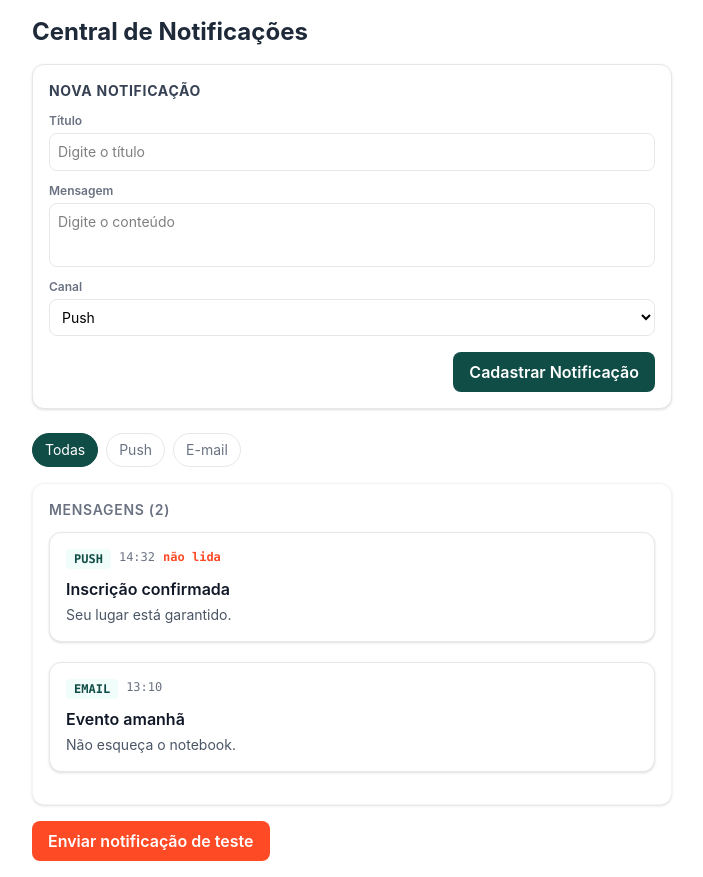
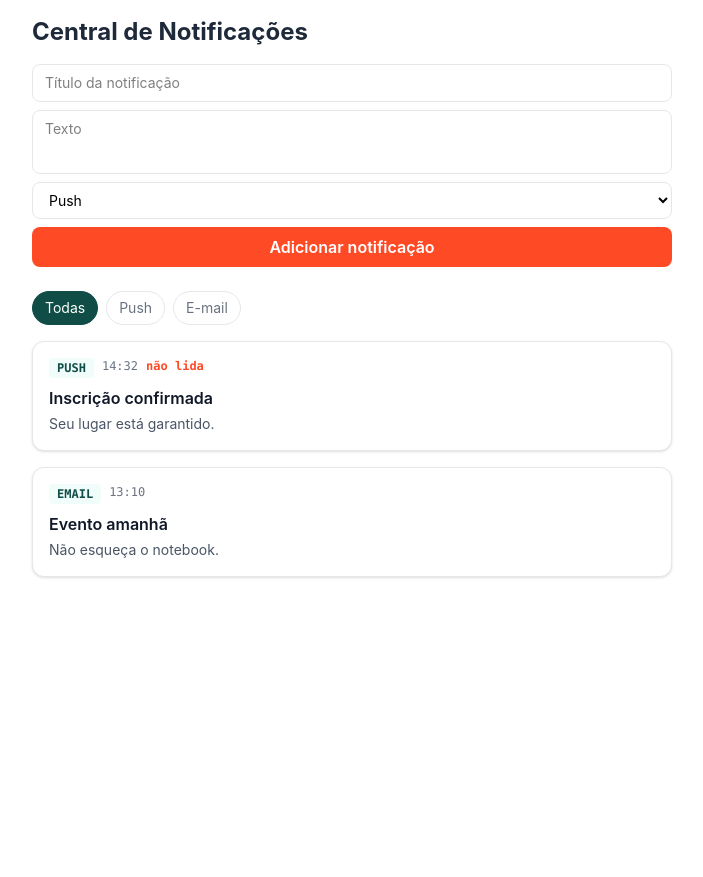
Before and after one commit to Elo-Carvalho-senai/notificacoes-frontend-grupo3, a React (Vite) app: page / in a window 1280 px wide. Shown: the whole page, without its empty margins (288-991 px from the left). After the commit the page ends 800 px from the top, so only its background shows below. Built offline with nearby package versions, Linux system fonts and the light colour scheme; the HTML template or start-up script is replaced by a standard one.

Commit message:
extrai FilterBar e NotificationList, atualiza NotificationForm controlado

```diff
--- a/src/App.jsx
+++ b/src/App.jsx
@@ -1,90 +1,9 @@
 import { useState } from "react";
 import FilterBar from "./components/FilterBar";
 import NotificationList from "./components/NotificationList";
-import NotificationCard from "./components/NotificationCard";
-import Button from "./components/Button";
+import NotificationForm from "./components/NotificationForm";
 
-// Componente do Formulário Controlado (Parte 4) inserido no mesmo arquivo para ficar 100% completo
-function NotificationForm({ onAdicionar }) {
-  const [titulo, setTitulo] = useState("");
-  const [texto, setTexto] = useState("");
-  const [canal, setCanal] = useState("PUSH");
-
-  function handleSubmit(e) {
-    e.preventDefault();
-
-    // Impede o envio se os campos estiverem em branco
-    if (!titulo.trim() || !texto.trim()) {
-      alert("Por favor, preencha o título e a mensagem!");
-      return;
-    }
-
-    const novaNotificacao = {
-      id: Date.now(),
-      canal,
-      hora: new Date().toLocaleTimeString("pt-BR", { hour: "2-digit", minute: "2-digit" }),
-      titulo,
-      texto,
-      lida: false,
-    };
-
-    // Elevação de estado: envia a nova notificação para o componente pai (App)
-    onAdicionar(novaNotificacao);
-
-    // Limpa os campos após o envio
-    setTitulo("");
-    setTexto("");
-    setCanal("PUSH");
-  }
-
-  return (
-    <form onSubmit={handleSubmit} className="bg-white border border-gray-200 rounded-xl p-4 mb-6 shadow-sm flex flex-col gap-3">
-      <h2 className="text-sm font-bold text-gray-700 uppercase tracking-wider">Nova Notificação</h2>
-
-      <div className="flex flex-col gap-1">
-        <label className="text-xs font-semibold text-gray-500">Título</label>
-        <input
-          type="text"
-          value={titulo}
-          onChange={(e) => setTitulo(e.target.value)}
-          placeholder="Digite o título"
-          className="border border-gray-200 rounded-lg p-2 text-sm focus:outline-marca"
-        />
-      </div>
-
-      <div className="flex flex-col gap-1">
-        <label className="text-xs font-semibold text-gray-500">Mensagem</label>
-        <textarea
-          value={texto}
-          onChange={(e) => setTexto(e.target.value)}
-          placeholder="Digite o conteúdo"
-          className="border border-gray-200 rounded-lg p-2 text-sm focus:outline-marca resize-none h-16"
-        />
-      </div>
-
-      <div className="flex flex-col gap-1">
-        <label className="text-xs font-semibold text-gray-500">Canal</label>
-        <select
-          value={canal}
-          onChange={(e) => setCanal(e.target.value)}
-          className="border border-gray-200 rounded-lg p-2 text-sm bg-white focus:outline-marca"
-        >
-          <option value="PUSH">Push</option>
-          <option value="EMAIL">E-mail</option>
-        </select>
-      </div>
-
-      <div className="flex justify-end mt-1">
-        <Button variant="primario">Cadastrar Notificação</Button>
-      </div>
-    </form>
-  );
-}
-
-// Componente Principal
-export default function App() {
-  const [filtro, setFiltro] = useState("todas");
-  const [notificacoes, setNotificacoes] = useState([
+const notificacoesIniciais = [
   {
     id: 1,
     canal: "PUSH",
@@ -101,52 +20,30 @@ export default function App() {
     texto: "Não esqueça o notebook.",
     lida: true,
   },
-  ]);
+];
 
-  // Função utilizada para o botão de teste e também pelo formulário real
-  const lidarComAdicionar = (nova) => {
+export default function App() {
+  const [filtro, setFiltro] = useState("todas");
+  const [notificacoes, setNotificacoes] = useState(notificacoesIniciais);
+
+  // Filtro que deriva os dados da lista em tempo real
+  const notificacoesVisiveis = notificacoes.filter((n) => {
+    if (filtro === "todas") return true;
+    if (filtro === "push") return n.canal === "PUSH";
+    if (filtro === "email") return n.canal === "EMAIL";
+  });
+
+  function adicionarNotificacao(nova) {
     setNotificacoes((atual) => [nova, ...atual]);
-  };
-
-  const adicionarNotificacaoTeste = () => {
-    const novaTeste = {
-      id: Date.now(),
-      canal: "PUSH",
-      hora: new Date().toLocaleTimeString("pt-BR", { hour: "2-digit", minute: "2-digit" }),
-      titulo: "Nova Notificação de Teste",
-      texto: "Esta notificação foi adicionada usando a função de estado imutável!",
-      lida: false,
-    };
-    lidarComAdicionar(novaTeste);
-  };
-
-  // Filtragem da lista em tempo real baseada no chip ativo
-  const notificacoesFiltradas = notificacoes.filter((n) => {
-    if (filtro === "todas") return true;
-    return n.canal.toLowerCase() === filtro;
-  });
+  }
 
   return (
     <div className="max-w-2xl mx-auto p-4">
       <h1 className="text-2xl font-bold mb-4 text-gray-800">Central de Notificações</h1>
 
-      {/* Formulário Controlado (Parte 4) */}
-      <NotificationForm onAdicionar={lidarComAdicionar} />
-
-      {/* Barra de Filtros (Parte 2) */}
-      <FilterBar filtroAtual={filtro} onMudarFiltro={setFiltro} />
-
-      {/* Lista Baseada em Composição (Parte 2) */}
-      <NotificationList count={notificacoesFiltradas.length}>
-        {notificacoesFiltradas.map((n) => (
-          <NotificationCard key={n.id} {...n} />
-        ))}
-      </NotificationList>
-
-      {/* Botão de Teste Adicional */}
-      <Button variant="destaque" onClick={adicionarNotificacaoTeste}>
-        Enviar notificação de teste
-      </Button>
+      <NotificationForm onAdicionar={adicionarNotificacao} />
+      <FilterBar filtroAtual={filtro} onFiltroChange={setFiltro} />
+      <NotificationList notificacoes={notificacoesVisiveis} />
     </div>
   );
 }
--- a/src/components/FilterBar.jsx
+++ b/src/components/FilterBar.jsx
@@ -1,22 +1,22 @@
 import FilterChip from "./FilterChip";
 
-function FilterBar({ filtroAtual, onMudarFiltro }) {
+function FilterBar({ filtroAtual, onFiltroChange }) {
     return (
         <div className="flex gap-2 mb-4">
             <FilterChip
                 label="Todas"
                 ativo={filtroAtual === "todas"}
-                onClick={() => onMudarFiltro("todas")}
+                onClick={() => onFiltroChange("todas")}
             />
             <FilterChip
                 label="Push"
                 ativo={filtroAtual === "push"}
-                onClick={() => onMudarFiltro("push")}
+                onClick={() => onFiltroChange("push")}
             />
             <FilterChip
                 label="E-mail"
                 ativo={filtroAtual === "email"}
-                onClick={() => onMudarFiltro("email")}
+                onClick={() => onFiltroChange("email")}
             />
         </div>
     );
--- a/src/components/NotificationForm.jsx
+++ b/src/components/NotificationForm.jsx
@@ -2,84 +2,51 @@ import { useState } from "react";
 import Button from "./Button";
 
 function NotificationForm({ onAdicionar }) {
-    // Estados controlados para cada campo do formulário
     const [titulo, setTitulo] = useState("");
     const [texto, setTexto] = useState("");
     const [canal, setCanal] = useState("PUSH");
 
     function handleSubmit(e) {
-        // Evita o comportamento padrão do navegador de recarregar a página
         e.preventDefault();
+        if (!titulo.trim()) return;
 
-        // Validação simples: não deixa enviar campos vazios
-        if (!titulo.trim() || !texto.trim()) {
-            alert("Por favor, preencha todos os campos!");
-            return;
-        }
-
-        // Monta o novo objeto de notificação com os dados digitados
-        const novaNotificacao = {
+        onAdicionar({
             id: Date.now(),
             canal,
-            hora: new Date().toLocaleTimeString("pt-BR", { hour: "2-digit", minute: "2-digit" }),
+            hora: new Date().toLocaleTimeString().slice(0, 5),
             titulo,
             texto,
             lida: false,
-        };
+        });
 
-        // Envia o dado para o componente pai (App.jsx) salvar no estado geral
-        onAdicionar(novaNotificacao);
-
-        // Limpa os campos do formulário após o envio bem-sucedido
         setTitulo("");
         setTexto("");
-        setCanal("PUSH");
     }
 
     return (
-        <form onSubmit={handleSubmit} className="bg-white border border-gray-200 rounded-xl p-4 mb-6 shadow-sm flex flex-col gap-3">
-            <h2 className="text-md font-bold text-gray-700">Nova Notificação Real</h2>
-
-            {/* Campo de Título */}
-            <div className="flex flex-col gap-1">
-                <label className="text-xs font-semibold text-gray-500">Título</label>
+        <form onSubmit={handleSubmit} className="flex flex-col gap-2 mb-6">
             <input
-                    type="text"
                 value={titulo}
                 onChange={(e) => setTitulo(e.target.value)}
-                    placeholder="Digite o título da mensagem"
-                    className="border border-gray-200 rounded-lg p-2 text-sm focus:outline-marca"
+                placeholder="Título da notificação"
+                className="border border-gray-200 rounded-lg px-3 py-2 text-sm"
             />
-            </div>
-
-            {/* Campo de Mensagem */}
-            <div className="flex flex-col gap-1">
-                <label className="text-xs font-semibold text-gray-500">Mensagem</label>
             <textarea
                 value={texto}
                 onChange={(e) => setTexto(e.target.value)}
-                    placeholder="Digite o conteúdo do texto"
-                    className="border border-gray-200 rounded-lg p-2 text-sm focus:outline-marca resize-none h-20"
+                placeholder="Texto"
+                className="border border-gray-200 rounded-lg px-3 py-2 text-sm resize-none h-16"
             />
-            </div>
-
-            {/* Seleção de Canal */}
-            <div className="flex flex-col gap-1">
-                <label className="text-xs font-semibold text-gray-500">Canal de Envio</label>
             <select
                 value={canal}
                 onChange={(e) => setCanal(e.target.value)}
-                    className="border border-gray-200 rounded-lg p-2 text-sm focus:outline-marca bg-white"
+                className="border border-gray-200 rounded-lg px-3 py-2 text-sm bg-white"
             >
-                    <option value="PUSH">Push (Sinal de Alerta)</option>
+                <option value="PUSH">Push</option>
                 <option value="EMAIL">E-mail</option>
             </select>
-            </div>
 
-            {/* Botão de Envio do próprio Design System */}
-            <div className="mt-2 flex justify-end">
-                <Button variant="primario">Cadastrar Notificação</Button>
-            </div>
+            <Button variant="destaque">Adicionar notificação</Button>
         </form>
     );
 }
--- a/src/components/NotificationList.jsx
+++ b/src/components/NotificationList.jsx
@@ -1,18 +1,17 @@
-function NotificationList({ count, children }) {
+import NotificationCard from "./NotificationCard";
+
+function NotificationList({ notificacoes }) {
+    if (notificacoes.length === 0) {
+        return (
+            <p className="text-gray-500 text-sm">Nenhuma notificação por aqui.</p>
+        );
+    }
     return (
-        <div className="bg-white border border-gray-100 rounded-xl p-4 shadow-sm mb-4">
-            <h2 className="text-sm font-semibold text-gray-500 uppercase tracking-wider mb-3">
-                Mensagens ({count})
-            </h2>
-            <div className="flex flex-col gap-1">
-                {children.length === 0 ? (
-                    <p className="text-sm text-gray-400 py-4 text-center">Nenhuma notificação por aqui.</p>
-                ) : (
-                    children
-                )}
-            </div>
+        <div>
+            {notificacoes.map((n) => (
+                <NotificationCard key={n.id} {...n} />
+            ))}
         </div>
     );
 }
-
 export default NotificationList;
```
Lines whose indentation alone changed are shown as unchanged.
